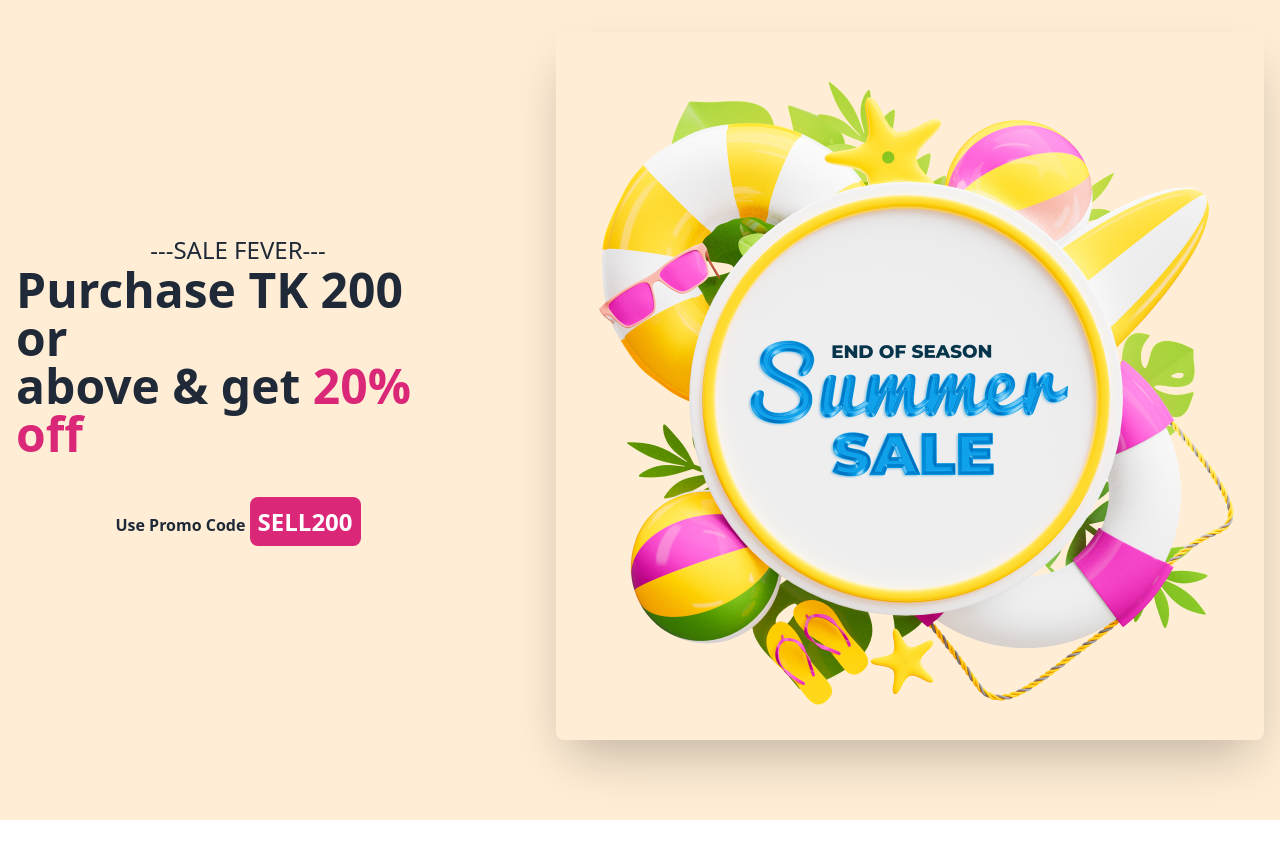
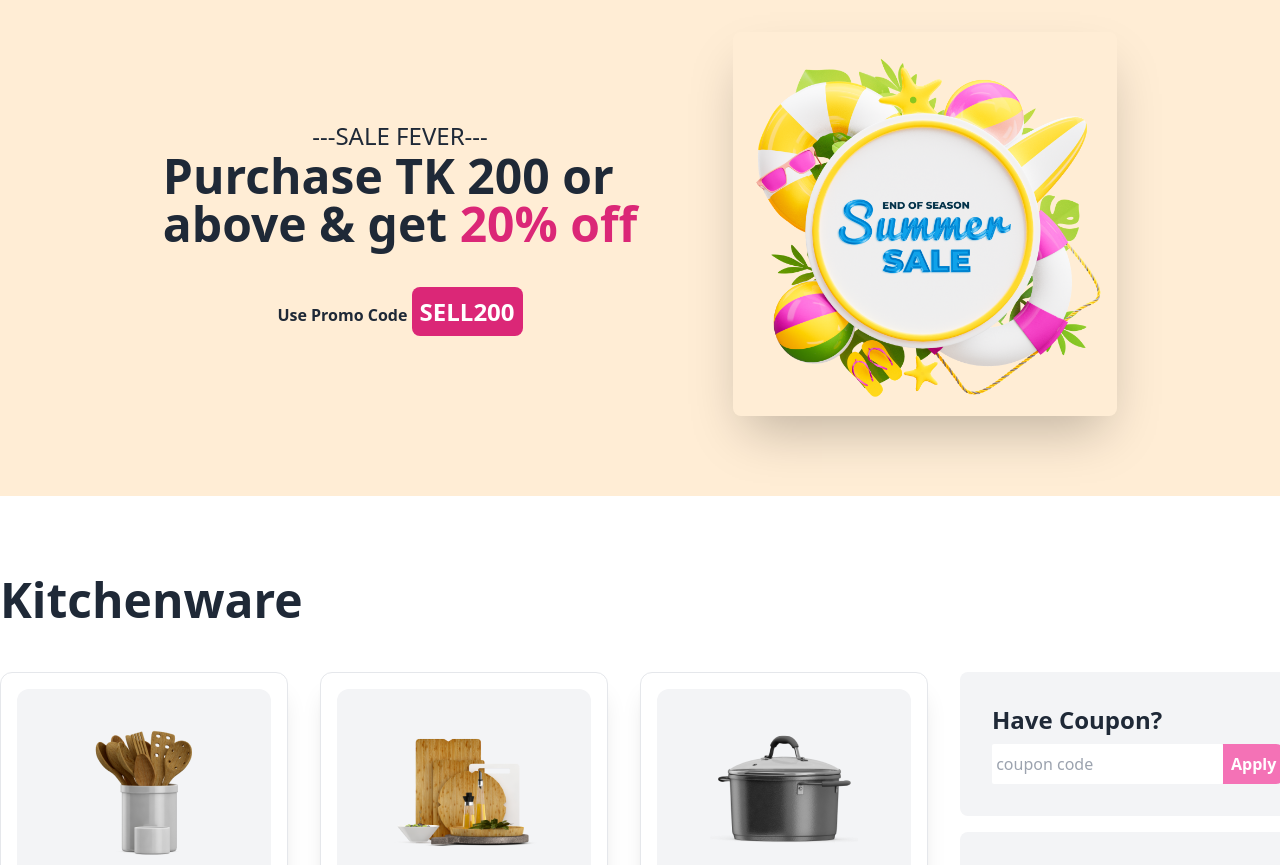
Before and after one commit to safkat07/my_shop, a plain HTML site: page index.html in a window 1280 px wide. Shown: the top 865 px of the page. Drawn offline with nearby package versions, Linux system fonts and the light colour scheme.

Commit message:
fixed responsoise

```diff
--- a/index.html
+++ b/index.html
@@ -15,7 +15,7 @@
   <header class="mx-auto">
     <div class="hero min-h-fit pb-12 bg-orange-100 ">
       <div class="hero-content flex gap-24  my-4 flex-col lg:flex-row-reverse ">
-        <img src="./images/Summer 1.png" class="rounded-lg shadow-2xl" />
+        <img src="./images/Summer 1.png" class="lg:max-w-sm rounded-lg shadow-2xl" />
         <div>
           <h1 class="text-2xl text-center ">---SALE FEVER---</h1>
           <p class=" font-bold text-3xl lg:text-5xl ">Purchase TK 200 or <br> above & get <span class="text-pink-600">20%
```
